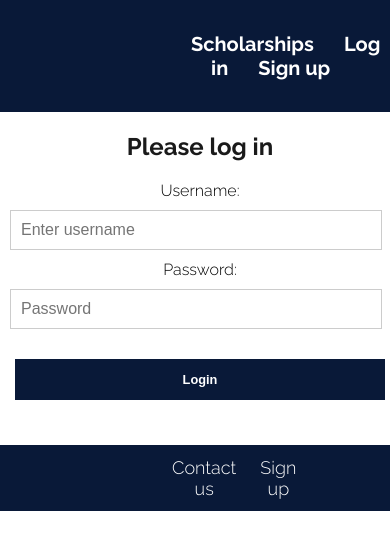
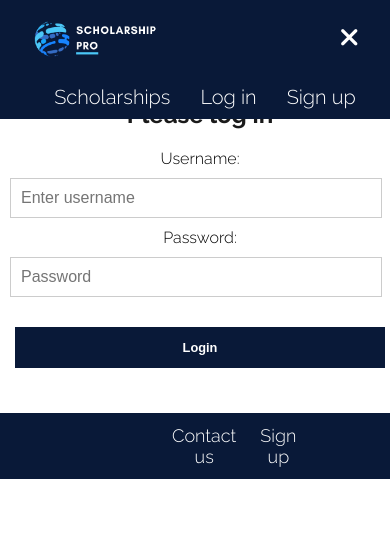
Before and after one commit to SheCodesAus/she-codes-group-project-frontend-hot-crossed-hackers, a React (Create React App) app: page /login in a window 390 px wide. Shown: the top 550 px of the page. Built offline with nearby package versions, Linux system fonts and the light colour scheme.

Commit message:
styling mobile nav

```diff
--- a/public/index.html
+++ b/public/index.html
@@ -1,20 +1,20 @@
 <!DOCTYPE html>
 <html lang="en">
+
 <head>
   <meta charset="utf-8" />
   <link rel="icon" href="%PUBLIC_URL%/favicon.ico" />
   <meta name="viewport" content="width=device-width, initial-scale=1" />
   <meta name="theme-color" content="#000000" />
-    <meta
-      name="description"
-      content="Web site created using create-react-app"
-    />
+  <meta name="description" content="Web site created using create-react-app" />
   <link rel="apple-touch-icon" href="%PUBLIC_URL%/logo192.png" />
+  <script src="https://kit.fontawesome.com/7df6fda7f4.js" crossorigin="anonymous"></script>
   <!--
       manifest.json provides metadata used when your web app is installed on a
       user's mobile device or desktop. See https://developers.google.com/web/fundamentals/web-app-manifest/
     -->
   <link rel="manifest" href="%PUBLIC_URL%/manifest.json" />
+
   <!--
       Notice the use of %PUBLIC_URL% in the tags above.
       It will be replaced with the URL of the `public` folder during the build.
@@ -26,6 +26,7 @@
     -->
   <title>React App</title>
 </head>
+
 <body>
   <noscript>You need to enable JavaScript to run this app.</noscript>
   <div id="root"></div>
@@ -40,4 +41,5 @@
       To create a production bundle, use `npm run build` or `yarn build`.
     -->
 </body>
+
 </html>
--- a/src/components/Nav/Nav.css
+++ b/src/components/Nav/Nav.css
@@ -1,18 +1,18 @@
  nav {
      color: #ffffff;
      background-color: #091938;
+     /* background-image: linear-gradient(to bottom right, #091938, #1044ad); */
      text-decoration: none;
-    display: inline;
-    justify-content: space-between;
-    align-items: stretch;
+     display: flex;
+     justify-content: space-around;
+     align-items: centre;
      display: flex;
      align-items: center;
      gap: 2rem;
-    padding: 2rem 8rem;
+     padding: 40px;
      position: -webkit-sticky;
      position: sticky;
      top: 0;
-
  }
 
  .button {
@@ -25,12 +25,14 @@ nav {
      padding-bottom: 7px;
      padding-left: 15px;
      padding-right: 15px;
-    font-weight: 550;
+     font-weight: 500;
      font-size: 20px;
  }
 
  .button:hover {
-    color: rgb(73, 216, 255);
+     border-bottom: 4px solid rgb(33, 179, 224);
+     padding-bottom: 3px;
+     border-radius: 0px;
  }
 
  .left-menu {
@@ -44,10 +46,70 @@ nav {
 
  .logo {
      margin: 0;
-    max-width: 50%;
-    height: 50%;
+     max-width: 60%;
+     height: 60%;
  }
 
-.img {
-    min-width: 40%;
+ .logo img {
+     width: 100%;
+     height: auto;
+     display: block;
  }
+
+ .mobile-menu-icon {
+     display: none;
+ }
+
+ @media screen and (max-width: 700px) {
+     .logo {
+         display: flex;
+         position: absolute;
+         top: 15px;
+         left: 25px;
+     }
+
+     .right-menu {
+         display: none;
+
+     }
+
+     .right-menu-mobile {
+         position: absolute;
+         flex-direction: row;
+         align-items: center;
+         background-color: #091938;
+         padding: 10px;
+         left: 0;
+         top: 75px;
+         transition: all 0.5s ease-out;
+         width: 100%;
+         font-size: 16px;
+     }
+
+     .buttons {
+         color: #ffffff;
+         flex-direction: row;
+         text-align: center;
+         display: flex;
+         align-items: center;
+         padding: 32px;
+         width: 100%;
+         transition: all 0.5s ease;
+         display: table;
+         font-size: 16px;
+
+     }
+
+     .mobile-menu-icon {
+         display: block;
+         background-color: #091938;
+         position: absolute;
+         font-size: 26px;
+         color: white;
+         border: none;
+         outline: none;
+         top: 22px;
+         right: 25px;
+     }
+
+ }
--- a/src/components/Nav/Nav.jsx
+++ b/src/components/Nav/Nav.jsx
@@ -1,9 +1,10 @@
-
 import React, { useState } from "react";
 import { Link, useLocation } from "react-router-dom";
 import './Nav.css';
+// import MenuIcon from "./hamburger-menu.png";
 
 const Nav = () => {
+    const [isMobile, setIsMobile] = useState(true);
     const location = useLocation()
     console.log(location);
     const [loggedIn, setLoggedIn] = useState(!!window.localStorage.getItem('token'));
@@ -23,7 +24,8 @@ const Nav = () => {
             <div className="left-menu">
                 <Link to="/"><div /> <img className="logo" src={require('./logo.png')} alt="logo" /></Link>
             </div>
-            <div className="right-menu">
+            <div img className={isMobile ? "right-menu-mobile" : "right-menu"}
+                onClick={() => setIsMobile(false)}>
                 <Link className="button" to="/grants">Scholarships</Link>
                 {loggedIn ? (
                     <Link className="button" to="/" onClick={logOut}>Logout</Link>)
@@ -32,6 +34,14 @@ const Nav = () => {
                     <Link className="button" to="/Account">Account</Link>)
                     : (<Link className="button" to="/Signup">Sign up</Link>)}
             </div>
+            <button className="mobile-menu-icon"
+                onClick={() => setIsMobile(!isMobile)}>
+                {isMobile ? (
+                    <i className="fas fa-times"></i>
+                ) : (
+                    <i className="fa fa-bars"></i>
+                )}
+            </button>
         </nav>
     );
 }
--- a/src/pages/GrantsPage.jsx
+++ b/src/pages/GrantsPage.jsx
@@ -15,11 +15,6 @@ function GrantsPage() {
             setGrantList(data);
             });
             },[]);
-
-
-
-
-
 
         return (
             <div class="main-background">
```
Lines whose indentation alone changed are shown as unchanged.
